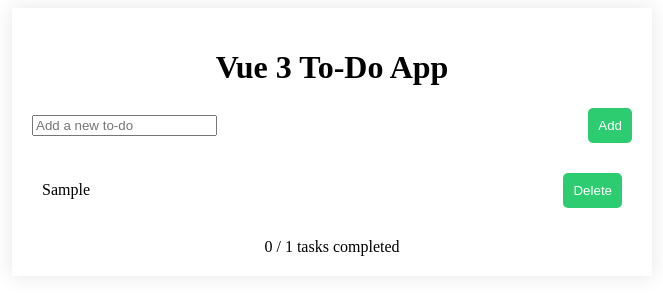
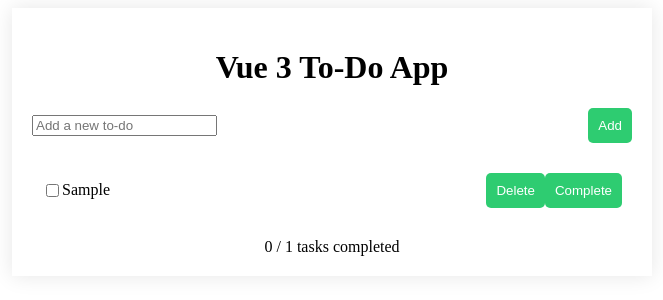
Before and after one commit to emilsosa/yet-another-todo-app, a Nuxt app in the folder web/: page / in a window 1280 px wide. Both pictures are taken after typing "Sample" into the empty fields and a click on the button "Add". Shown: the top 300 px of the page, without its empty margins (308-971 px from the left). Built offline with nearby package versions, Linux system fonts and the light colour scheme.

Commit message:
Nothing yet just a empty function.

```diff
--- a/web/app.vue
+++ b/web/app.vue
@@ -7,8 +7,11 @@
         </div>
         <ul class="todo-list">
             <li v-for="todo in todos" :key="todo.id" class="todo-item">
+                <input type="checkbox" v-model = "isChecked"/>
                 <span class="todo-title">{{ todo.title }}</span>
                 <button @click="deleteTodo(todo.id)">Delete</button>
+                <button @click="completeTodo()">Complete</button>
+
             </li>
         </ul>
         <div class="todo-count">
@@ -30,6 +33,7 @@
     setup() {
         const newTodo = ref('');
         const todos = ref<Todo[]>([]);
+        const todosCompleted = 0;
 
         const addTodo = () => {
             if (newTodo.value.trim() === '') {
@@ -52,9 +56,14 @@
             }
         };
 
+        const completeTodo = () => {
+        };
+
         const getCompletedTodos = computed(() => {
             return todos.value.filter((todo) => todo.completed).length;
         });
+
+
 
         const getTotalTodos = computed(() => {
             return todos.value.length;
@@ -65,6 +74,8 @@
             todos,
             addTodo,
             deleteTodo,
+            completeTodo,
+            todosCompleted,
             getCompletedTodos,
             getTotalTodos,
         };
```
